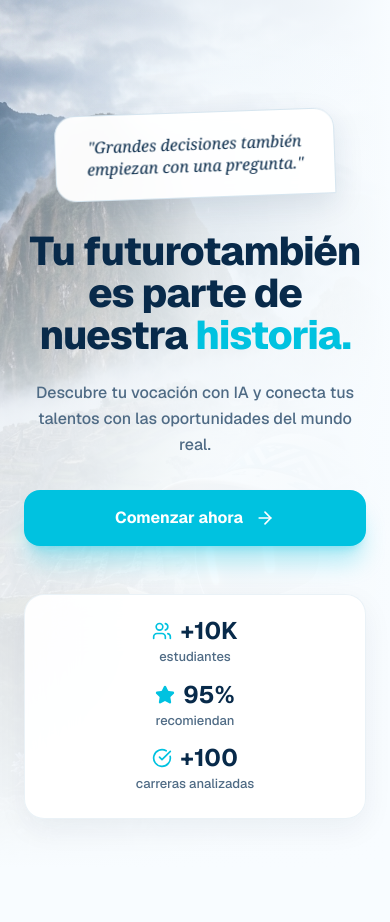
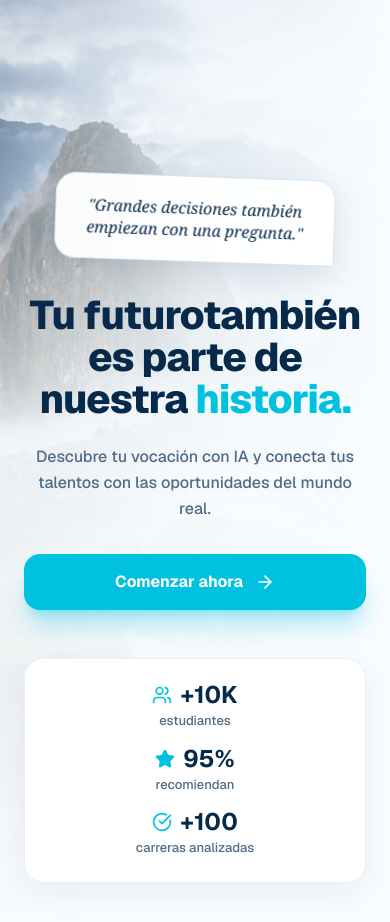
Before and after one commit to carrioneilnacr-art/Orientador-Vocacional-IA, a Next.js app: page / in a window 390 px wide. Shown: the top 922 px of the page. Before the commit the page ends 867 px from the top, so only its background shows below. Built offline with nearby package versions, Linux system fonts and the light colour scheme.

Commit message:
fix(ui): strictly align text overlay to right side of screen using ml-auto

```diff
--- a/src/app/page.tsx
+++ b/src/app/page.tsx
@@ -19,10 +19,10 @@ export default function Home() {
       </header>
 
       {/* Hero Section */}
-      <main className="relative flex-1 w-full min-h-[calc(100vh-80px)] flex flex-col md:flex-row items-center justify-between px-6 md:px-12 lg:px-24 pt-24 pb-12 overflow-hidden">
+      <main className="relative flex-1 w-full min-h-[calc(100vh-80px)] flex flex-col justify-center px-6 md:px-12 lg:px-24 pt-24 pb-12 overflow-hidden">
 
         {/* Background Image constrained to left side to prevent extreme zoom */}
-        <div className="absolute inset-y-0 left-0 w-full md:w-[60%] lg:w-[55%] z-0">
+        <div className="absolute inset-y-0 left-0 w-full md:w-[55%] z-0">
           <Image
             src="/assets/robot_bg.jpg"
             alt="Robot explorador"
@@ -33,18 +33,15 @@ export default function Home() {
           {/* Gradients para difuminar el borde derecho de la imagen hacia el fondo */}
           <div className="absolute inset-y-0 right-0 w-full sm:w-2/3 bg-gradient-to-l from-[#F8FCFF] via-[#F8FCFF]/80 to-transparent z-10" />
           {/* Gradiente adicional en móvil para que el texto se lea encima */}
-          <div className="absolute inset-0 bg-gradient-to-t from-[#F8FCFF] via-[#F8FCFF]/80 to-transparent z-10 md:hidden" />
+          <div className="absolute inset-0 bg-gradient-to-t from-[#F8FCFF] via-[#F8FCFF]/90 to-transparent z-10 md:hidden" />
         </div>
 
-        {/* Empty space for flex layout to push content to the right */}
-        <div className="hidden md:block w-[45%] z-10 relative"></div>
-
-        {/* Content Overlay (Right Aligned) */}
-        <div className="relative z-20 w-full md:w-[55%] max-w-[650px] mt-4 md:mt-0 flex flex-col items-center md:items-start text-center md:text-left">
+        {/* Content Overlay (Strictly Right Aligned) */}
+        <div className="relative z-20 w-full md:w-[50%] lg:w-[45%] max-w-[650px] ml-auto mt-20 md:mt-0 flex flex-col items-center md:items-start text-center md:text-left">
 
           {/* Floating Note (Above Text) */}
           <div className="mb-8 w-full flex justify-center md:justify-start">
-            <div className="bg-white/95 backdrop-blur-md p-5 rounded-[20px] rounded-br-none shadow-[0_10px_30px_rgb(8,42,74,0.1)] border border-[#D6E5EF] rotate-[-2deg] max-w-[280px]">
+            <div className="bg-white/95 backdrop-blur-md p-5 rounded-[20px] rounded-br-none shadow-[0_10px_30px_rgb(8,42,74,0.1)] border border-[#D6E5EF] rotate-[2deg] max-w-[280px]">
                <p className="text-[16px] font-serif italic text-[#082A4A] leading-snug">
                  "Grandes decisiones también empiezan con una pregunta."
                </p>
```
